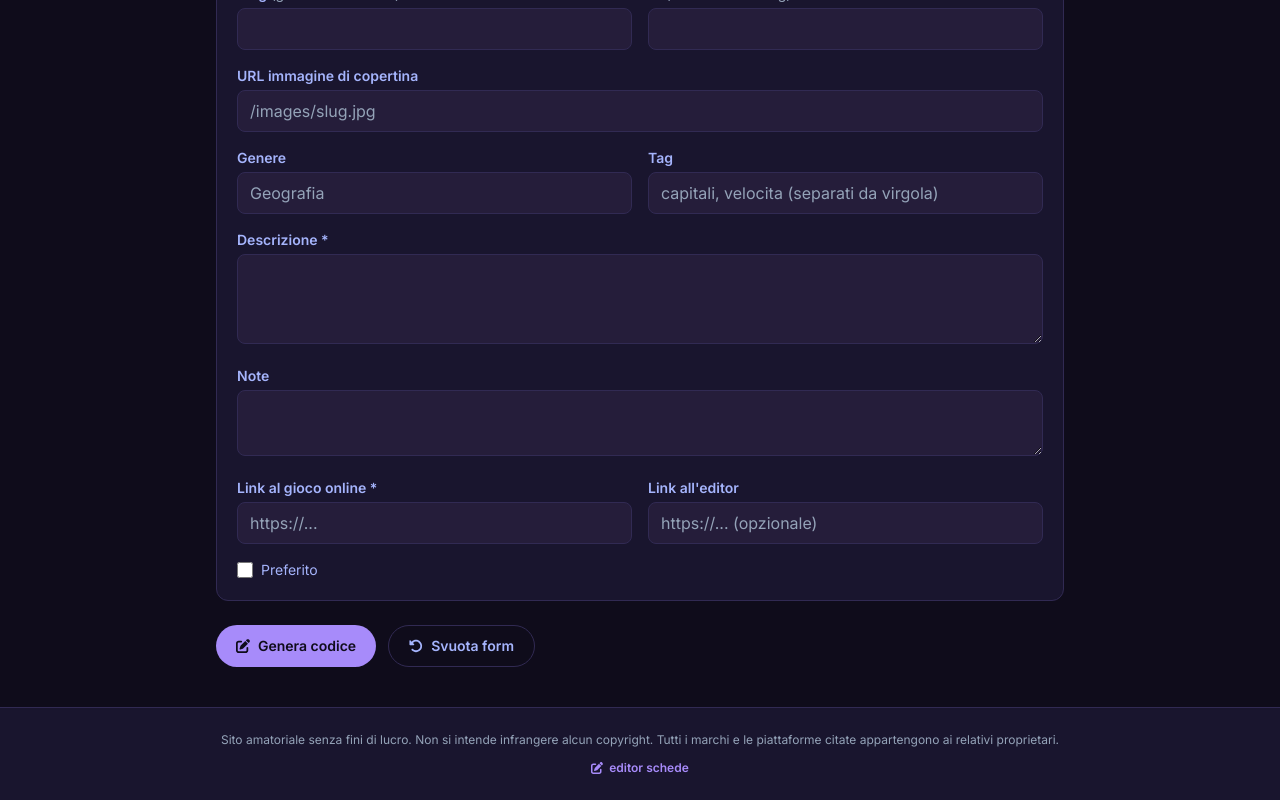
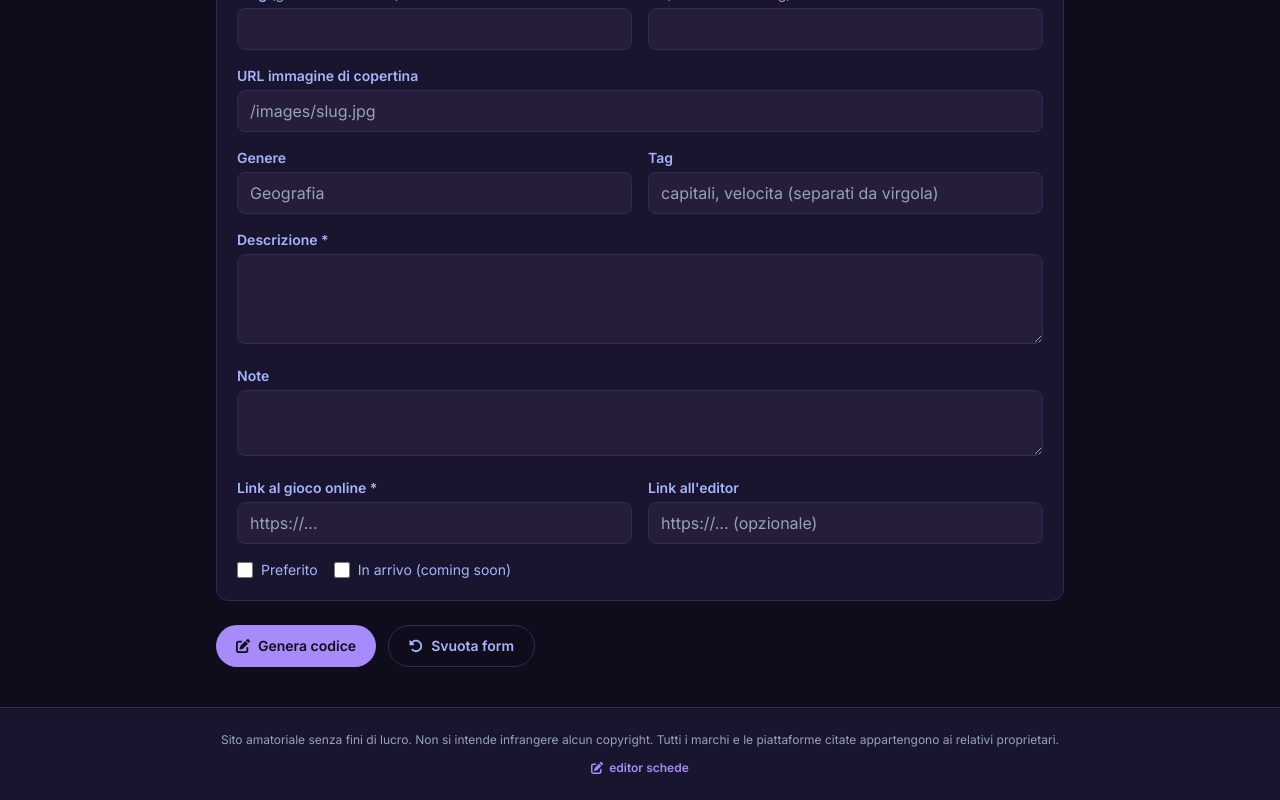
Before and after one commit to ImVinzzzz/myquiz, a React (Vite) app: page /editor in a window 1280 px wide. Shown: the part 478-1278 px from the top of the page. Built offline with nearby package versions, Linux system fonts and the light colour scheme.

Commit message:
Add files via upload

```diff
--- a/src/pages/QuizDetail.tsx
+++ b/src/pages/QuizDetail.tsx
@@ -101,6 +101,13 @@ export default function QuizDetail(): ReactElement {
 
         {/* Azioni: Gioca ora (sempre presente) + Apri editor (opzionale) */}
         <div className="mt-10 flex flex-wrap gap-3">
+          {quiz.comingSoon ? (
+            <span className="inline-flex items-center gap-2 rounded-full bg-[#19152E] border border-[#312A53] px-6 py-3 text-sm font-semibold text-[#94A3B8]">
+              <FontAwesomeIcon icon={ICONS.play} className="opacity-55" aria-hidden="true" />
+              Prossimamente disponibile
+            </span>
+          ) : (
+            <>
               <a
                 href={quiz.gameUrl}
                 target="_blank"
@@ -123,6 +130,8 @@ export default function QuizDetail(): ReactElement {
                   <FontAwesomeIcon icon={ICONS.externalLink} className="text-xs" aria-hidden="true" />
                 </a>
               )}
+            </>
+          )}
         </div>
       </main>
     </div>
--- a/src/pages/QuizGenerator.tsx
+++ b/src/pages/QuizGenerator.tsx
@@ -39,6 +39,7 @@ export default function QuizGenerator(): ReactElement {
   const [gameUrl, setGameUrl] = useState("");
   const [editorUrl, setEditorUrl] = useState("");
   const [favorite, setFavorite] = useState(false);
+  const [comingSoon, setComingSoon] = useState(false);
 
   const [slugTouched, setSlugTouched] = useState(false);
   const [coverTouched, setCoverTouched] = useState(false);
@@ -101,6 +102,7 @@ export default function QuizGenerator(): ReactElement {
     lines.push("favorite: " + favorite + ",");
     lines.push("gameUrl: " + tsString(gameUrl) + ",");
     if (editorUrl.trim()) lines.push("editorUrl: " + tsString(editorUrl) + ",");
+    if (comingSoon) lines.push("comingSoon: true,");
 
     const code = "{\n" + indentBlock(lines.join("\n"), 2) + "\n},";
     setGeneratedCode(code);
@@ -131,6 +133,7 @@ export default function QuizGenerator(): ReactElement {
     setGameUrl("");
     setEditorUrl("");
     setFavorite(false);
+    setComingSoon(false);
     setSlugTouched(false);
     setCoverTouched(false);
     setIdTouched(false);
@@ -308,6 +311,7 @@ export default function QuizGenerator(): ReactElement {
               </div>
             </div>
 
+            <div className="flex flex-wrap gap-4">
               <label className="inline-flex items-center gap-2 text-sm cursor-pointer select-none text-[#A5B4FC]">
                 <input
                   id="favorite"
@@ -318,6 +322,18 @@ export default function QuizGenerator(): ReactElement {
                 />
                 Preferito
               </label>
+
+              <label className="inline-flex items-center gap-2 text-sm cursor-pointer select-none text-[#A5B4FC]">
+                <input
+                  id="comingSoon"
+                  type="checkbox"
+                  checked={comingSoon}
+                  onChange={(e) => setComingSoon(e.target.checked)}
+                  className="h-4 w-4 rounded bg-[#251D3A] border-[#312A53] text-[#A78BFA] focus:ring-offset-[#19152E] focus:ring-[#A78BFA]"
+                />
+                In arrivo (coming soon)
+              </label>
+            </div>
           </section>
 
           <div className="flex flex-wrap gap-3">
```
Also changed, not shown: src/pages/Home.tsx (line endings or trailing spaces). Lines whose indentation alone changed are shown as unchanged.
